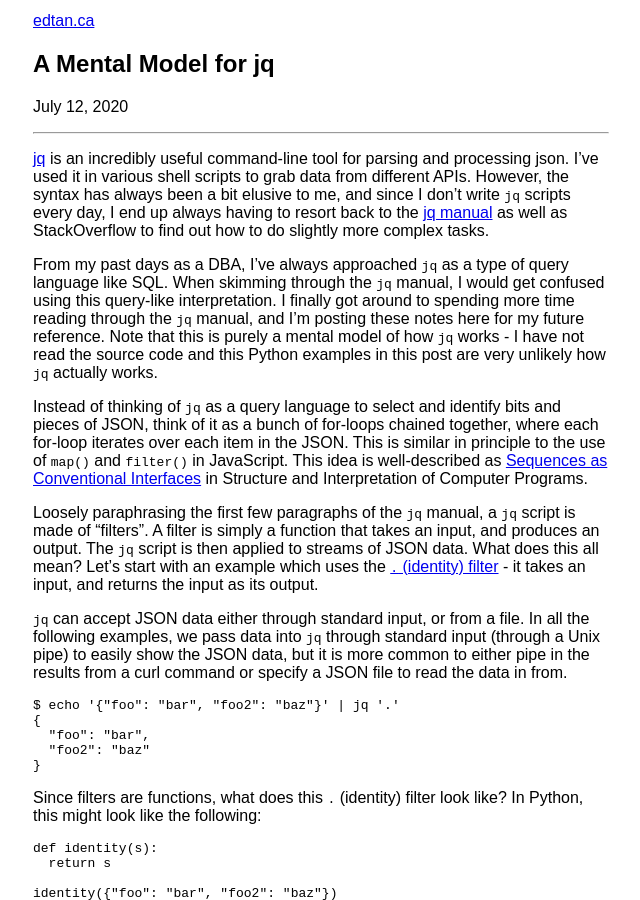
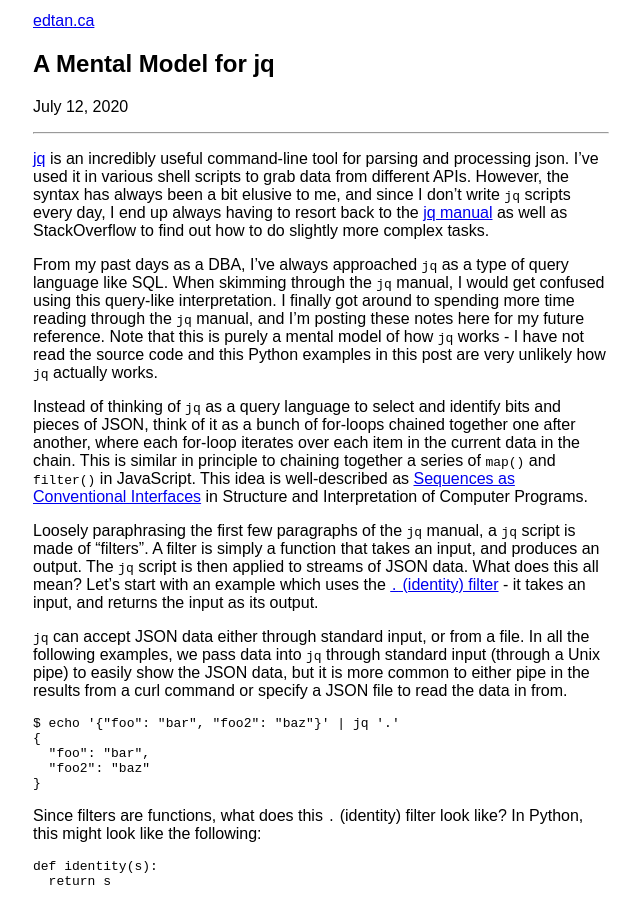
Before and after one commit to edtan/edtan.github.io, a Jekyll site: the page built from _posts/2020-07-12-a-mental-model-for-jq.md, in a window 1280 px wide and 900 px high. Shown: the whole window, without its empty margins (319-959 px from the left). Built offline with Jekyll 4.4.1, drawn with Linux system fonts in a browser that asks for light colours.

Commit message:
jq post: clarify chain processing

```diff
--- a/_posts/2020-07-12-a-mental-model-for-jq.md
+++ b/_posts/2020-07-12-a-mental-model-for-jq.md
@@ -22,9 +22,10 @@ works.
 
 Instead of thinking of `jq` as a query language to select and identify
 bits and pieces of JSON, think of it as a bunch of for-loops chained
-together, where each for-loop iterates over each item in the JSON.  This
-is similar in principle to the use of `map()` and `filter()` in
-JavaScript.  This idea is well-described as [Sequences as Conventional
+together one after another, where each for-loop iterates over each item
+in the current data in the chain.  This is similar in principle to
+chaining together a series of `map()` and `filter()` in JavaScript.
+This idea is well-described as [Sequences as Conventional
 Interfaces](https://mitpress.mit.edu/sites/default/files/sicp/full-text/book/book-Z-H-15.html#%_sec_2.2.3)
 in Structure and Interpretation of Computer Programs.
 
```
